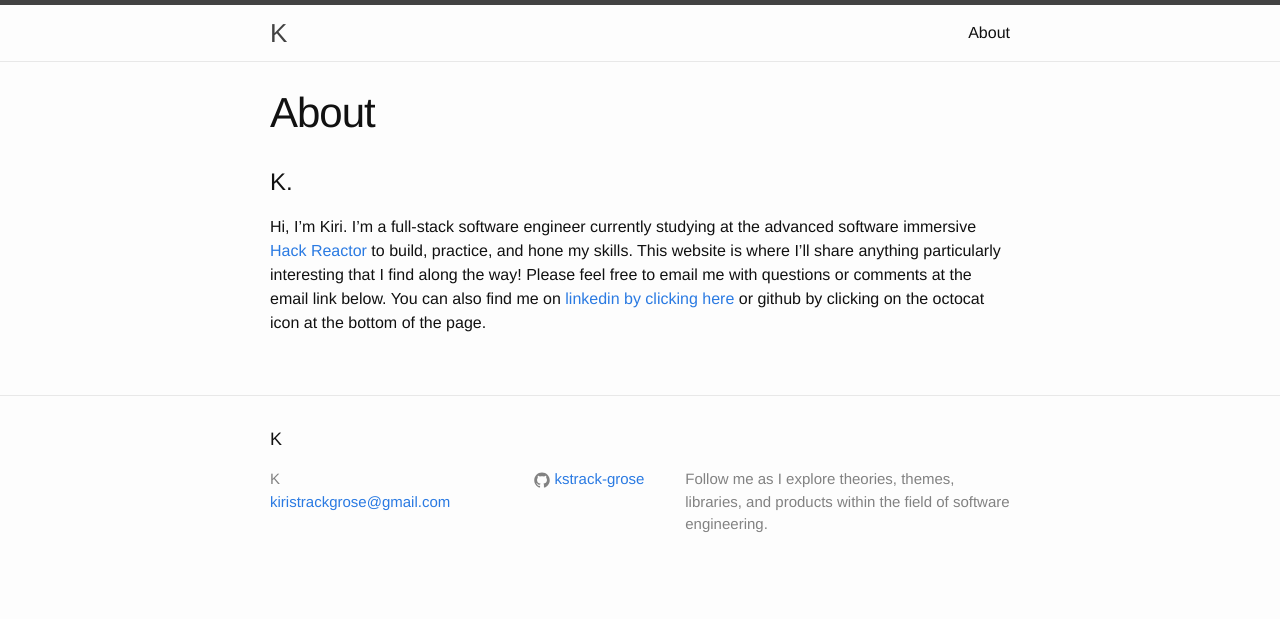
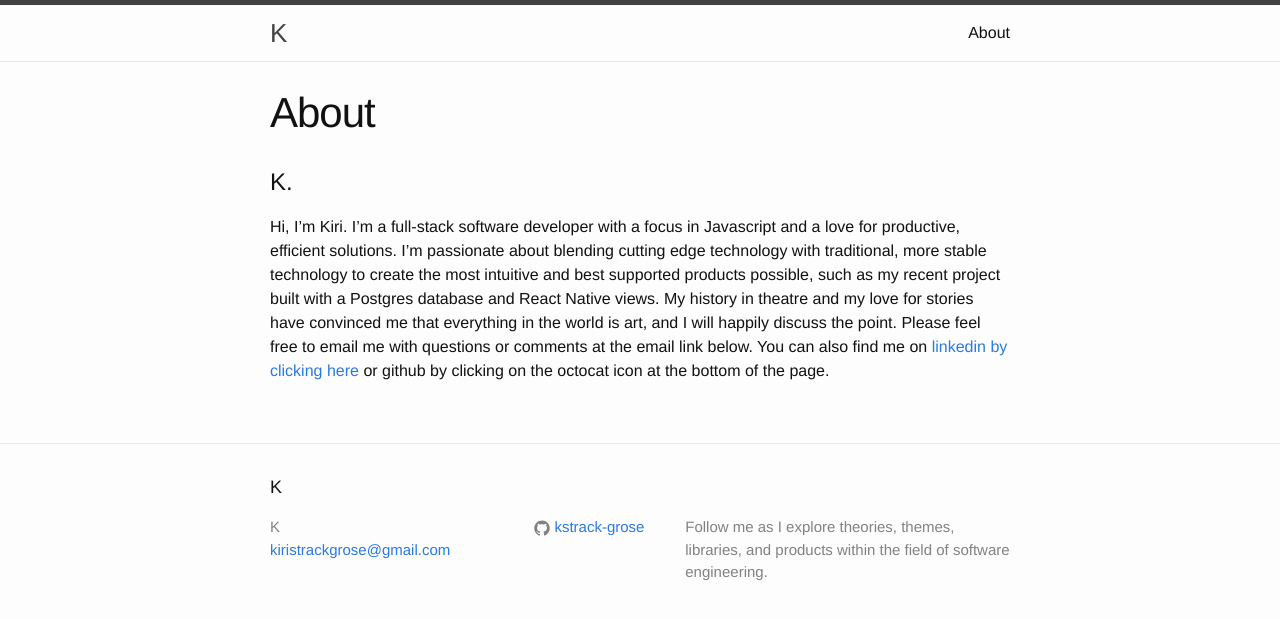
Before and after one commit to kstrack-grose/kstrack-grose.github.io, a Jekyll site: the page built from about.md, in a window 1280 px wide. Shown: the top 619 px of the page. Built offline with Jekyll 4.4.1, drawn with Linux system fonts in a browser that asks for light colours.

Commit message:
(feat) update about page

```diff
--- a/about.md
+++ b/about.md
@@ -7,4 +7,4 @@ permalink: /about/
 K.
 ==
 
-Hi, I'm Kiri. I'm a full-stack software engineer currently studying at the advanced software immersive [Hack Reactor](http://hackreactor.com) to build, practice, and hone my skills. This website is where I'll share anything particularly interesting that I find along the way! Please feel free to email me with questions or comments at the email link below. You can also find me on [linkedin by clicking here](https://www.linkedin.com/in/kstrackgrose) or github by clicking on the octocat icon at the bottom of the page.
+Hi, I'm Kiri. I'm a full-stack software developer with a focus in Javascript and a love for productive, efficient solutions. I'm passionate about blending cutting edge technology with traditional, more stable technology to create the most intuitive and best supported products possible, such as my recent project built with a Postgres database and React Native views. My history in theatre and my love for stories have convinced me that everything in the world is art, and I will happily discuss the point. Please feel free to email me with questions or comments at the email link below. You can also find me on [linkedin by clicking here](https://www.linkedin.com/in/kstrackgrose) or github by clicking on the octocat icon at the bottom of the page.
```
